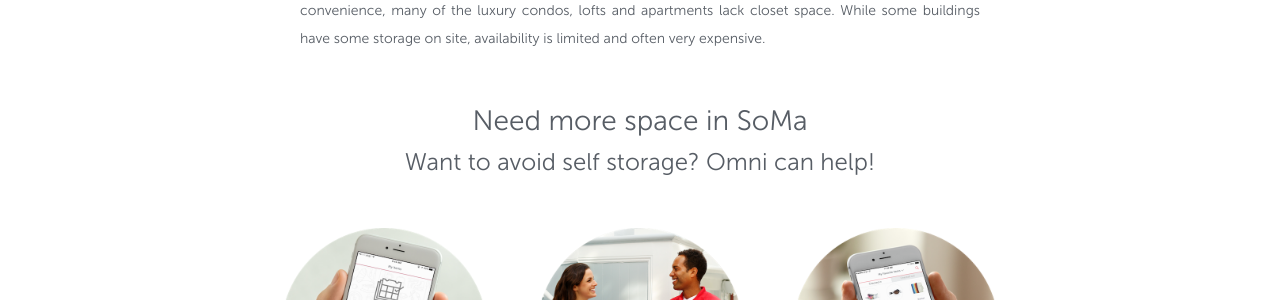
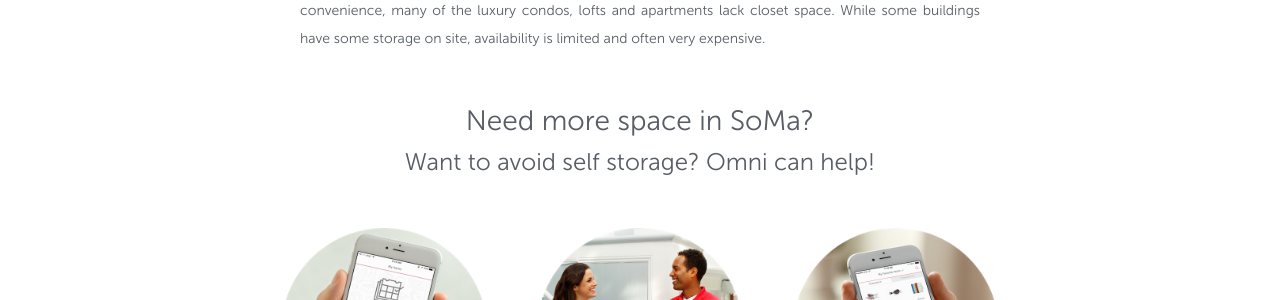
Before and after one commit to craigsmith24/omni-web-local, a Jekyll site: the page built from san-francisco/soma.markdown, in a window 1280 px wide and 900 px high, scrolled down 447 px. Shown: the part 155-455 px from the top of the window. Built offline with Jekyll 4.4.1, drawn with Linux system fonts in a browser that asks for light colours.

```diff
--- a/san-francisco/soma.markdown
+++ b/san-francisco/soma.markdown
@@ -8,7 +8,7 @@ description: >
     While a multitude of gorgeous new high rises boast spectacular views and convenience, many of the luxury condos, lofts
     and apartments lack closet space. While some buildings have some storage on site, availability is limited and often
     very expensive.
-section_2_header: "Need more space in SoMa"
+section_2_header: "Need more space in SoMa?"
 section_3_header: "Omni Picks in SoMa"
 permalink: /san-francisco/soma/
 places:
```
